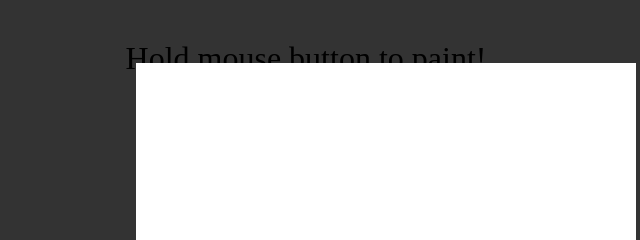
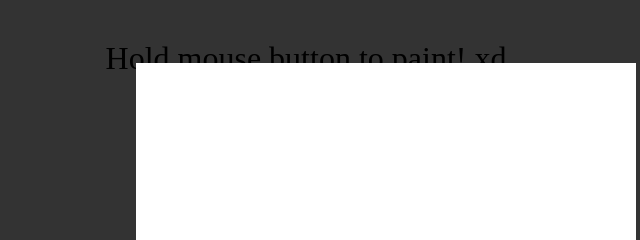
Before and after one commit to Bernardanxiety/etch-a-sketch, a plain HTML site: page index.html in a window 1280 px wide. Shown: the top 240 px of the page, 334-974 px from the left. Drawn offline with Linux system fonts and the light colour scheme.

Commit message:
Update index.html

```diff
--- a/index.html
+++ b/index.html
@@ -8,7 +8,7 @@
     <link rel="stylesheet" href="style.css">
 </head>
 <body>
-    <p class='instructions'>Hold mouse button to paint!</p>
+    <p class='instructions'>Hold mouse button to paint! xd</p>
     <div class="wrapper">
         <div class="menu">
             <button class="clear">Clear</button>
```
